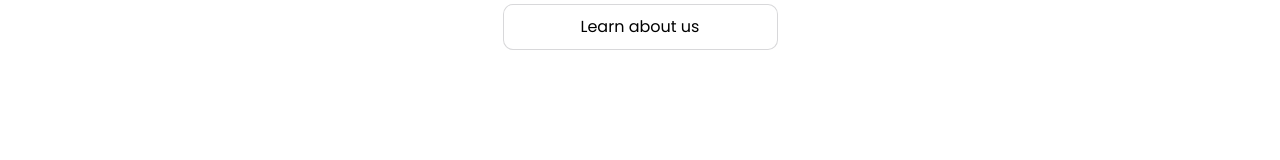
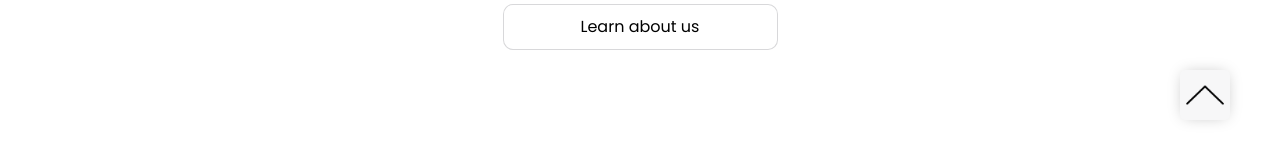
Before and after one commit to HunterBrennan1/CodeNexus, a React (Create React App) app in the folder grand-library/: page / in a window 1280 px wide. Shown: the part 640-800 px from the top of the page. Built offline with nearby package versions, Linux system fonts and the light colour scheme.

Commit message:
added back to top btn

```diff
--- a/grand-library/src/App.css
+++ b/grand-library/src/App.css
@@ -63,6 +63,19 @@
   padding:10px 15px !important;
   margin-left:10px;
   font-weight: 600;
+}
+
+.gotopbtn{
+  position: fixed;
+  width:50px;
+  height:50px;
+  background-color: #f7f7f8;
+  bottom:40px;
+  right:50px;
+  border-radius: 5px;
+  -webkit-box-shadow: 0px 0px 16px -4px rgba(0,0,0,0.28);
+-moz-box-shadow: 0px 0px 16px -4px rgba(0,0,0,0.28);
+box-shadow: 0px 0px 16px -4px rgba(0,0,0,0.28);
 }
 
 /* ///////////////////////////Homepage Hero Styling/////////////////////////// */
--- a/grand-library/src/components/navbar.js
+++ b/grand-library/src/components/navbar.js
@@ -4,6 +4,7 @@
 import NavDropdown from 'react-bootstrap/NavDropdown';
 import ProfileIcon from '../assets/imgs/profile-icon.svg';
 import Daymode from '../assets/imgs/daymode-icon.svg';
+import UpArrow from '../assets/imgs/up-arrow-4.png';
 
 function Navbartop() {
   return (
@@ -38,6 +39,7 @@
         </Container>
       </Navbar>
       <p className='top_banner_text'>A tool library made for developers, by developers.</p>
+      <a className="back_to_top_btn" href="#"><img className="gotopbtn" src={UpArrow}></img></a>
     </section>
   );
 }
```
Also changed, not shown: grand-library/src/assets/imgs/up-arrow-4.png (added).
